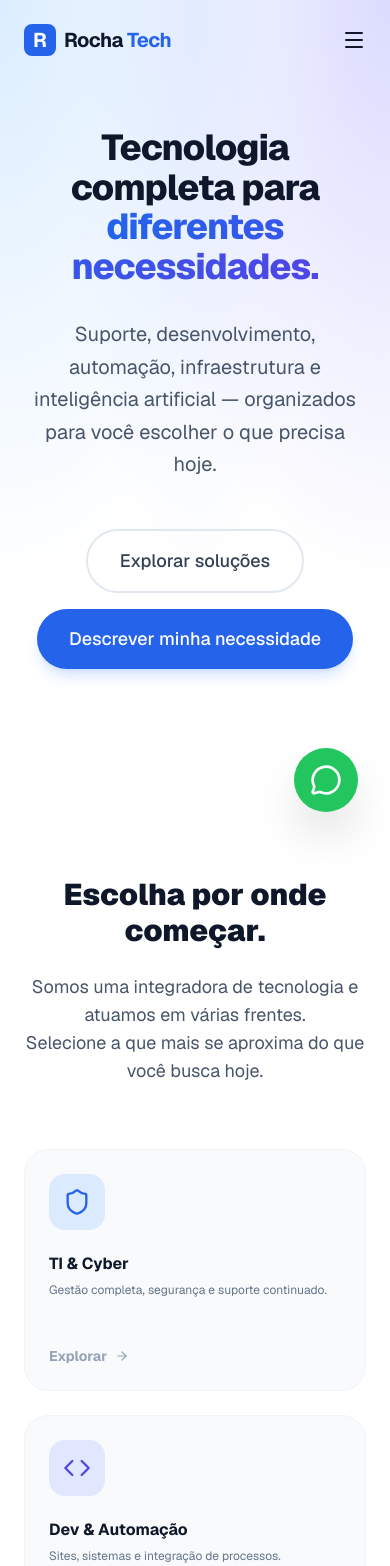
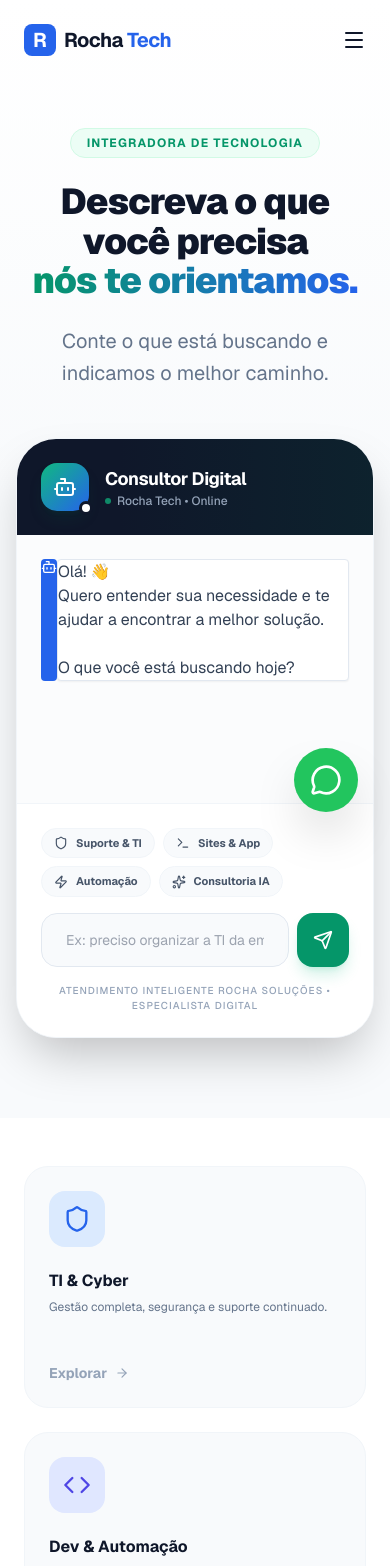
Before and after one commit to brt92/rocha-tecnologia-site, a React (Vite) app: page / in a window 390 px wide. Shown: the top 1566 px of the page. Built offline with nearby package versions, Linux system fonts and the light colour scheme.

Commit message:
Implement Chat-First Home Page strategy

```diff
--- a/App.tsx
+++ b/App.tsx
@@ -63,29 +63,30 @@ const HomeView = ({ setView }: { setView: (v: string) => void }) => {
 
   return (
     <div className="animate-in fade-in duration-700 bg-white">
-      {/* 1. HERO - CLAREZA TOTAL */}
-      <section className="relative pt-32 pb-20 md:pt-48 md:pb-24 overflow-hidden mesh-gradient">
-        <div className="max-w-6xl mx-auto px-6 relative z-10 text-center">
-          <h1 className="text-4xl md:text-6xl font-extrabold text-slate-900 tracking-tight mb-8 leading-[1.1]">
-            Tecnologia completa para<br />
-            <span className="text-transparent bg-clip-text bg-gradient-to-r from-blue-600 to-indigo-600">diferentes necessidades.</span>
+      {/* 1. HERO - CHAT FIRST EXPERIENCE */}
+      <section className="relative pt-32 pb-12 md:pt-40 md:pb-12 overflow-hidden bg-slate-50">
+        <div className="absolute top-0 inset-x-0 h-[500px] bg-gradient-to-b from-white to-slate-50"></div>
+
+        <div className="max-w-6xl mx-auto px-6 relative z-10 text-center mb-12">
+          <span className="inline-block px-4 py-1.5 rounded-full bg-emerald-50 text-emerald-600 text-xs font-bold uppercase tracking-widest mb-6 border border-emerald-100">
+            Integradora de Tecnologia
+          </span>
+          <h1 className="text-4xl md:text-6xl font-black text-slate-900 tracking-tight mb-6 leading-[1.1]">
+            Descreva o que você precisa<br />
+            <span className="text-transparent bg-clip-text bg-gradient-to-r from-emerald-600 to-blue-600">nós te orientamos.</span>
           </h1>
-          <p className="text-xl text-slate-600 mb-12 max-w-3xl mx-auto leading-relaxed">
-            Suporte, desenvolvimento, automação, infraestrutura e inteligência artificial — organizados para você escolher o que precisa hoje.
+          <p className="text-xl text-slate-500 max-w-2xl mx-auto leading-relaxed">
+            Conte o que está buscando e indicamos o melhor caminho.
           </p>
-          <div className="flex flex-col sm:flex-row items-center justify-center gap-4 mb-20">
-            <Button variant="outline" size="lg" onClick={() => document.getElementById('service-hub')?.scrollIntoView({ behavior: 'smooth' })}>
-              Explorar soluções
-            </Button>
-            <Button size="lg" onClick={() => document.getElementById('chat-inteligente')?.scrollIntoView({ behavior: 'smooth' })}>
-              Descrever minha necessidade
-            </Button>
-          </div>
+        </div>
+
+        <div className="relative z-20">
+          <TechAssistant />
         </div>
       </section>
 
-      {/* 2. HUB DE SERVIÇOS & IDENTIFICAÇÃO */}
-      <div id="service-hub">
+      {/* 2. HUB DE SERVIÇOS (PILARES) */}
+      <div id="service-hub" className="-mt-12 relative z-10">
         <ServiceHub setView={setView} />
       </div>
 
@@ -104,18 +105,7 @@ const HomeView = ({ setView }: { setView: (v: string) => void }) => {
         </div>
       </section >
 
-      {/* 6. CHAT CENTRAL */}
-      < section className="py-24 bg-white" >
-        <div className="max-w-4xl mx-auto px-6">
-          <div className="text-center mb-12">
-            <h2 className="text-3xl font-black text-slate-900 mb-4">Descreva sua necessidade e indicamos o melhor caminho.</h2>
-            <p className="text-slate-500">Nosso consultor digital está pronto para analisar seu caso.</p>
-          </div>
-          <div id="chat-inteligente">
-            <TechAssistant activateUrgent={triggerUrgent} onUrgentOpened={() => setTriggerUrgent(false)} />
-          </div>
-        </div>
-      </section >
+      {/* 6. CHAT REMOVIDO (JÁ ESTÁ NO TOPO) */}
 
       {/* URGENT CTA FIXED */}
       < div className="fixed bottom-6 right-6 z-40 hidden md:block" >
--- a/components/chat/TechAssistant.tsx
+++ b/components/chat/TechAssistant.tsx
@@ -27,7 +27,7 @@ export const TechAssistant: React.FC<TechAssistantProps> = ({ activateUrgent, on
   const [messages, setMessages] = useState<Message[]>([
     {
       role: 'assistant',
-      content: 'Oi! 👋 Eu sou o consultor digital da Rocha.\n\nMe conta: o que você está buscando hoje pra sua empresa?'
+      content: 'Olá! 👋\nQuero entender sua necessidade e te ajudar a encontrar a melhor solução.\n\nO que você está buscando hoje?'
     }
   ]);
   const [input, setInput] = useState('');
@@ -148,11 +148,11 @@ export const TechAssistant: React.FC<TechAssistantProps> = ({ activateUrgent, on
       <div className="bg-white rounded-[2.5rem] shadow-2xl border border-slate-100 overflow-hidden flex flex-col min-h-[600px] max-h-[750px]">
         {/* Header */}
         <div className="bg-slate-900 p-6 flex items-center justify-between relative overflow-hidden">
-          <div className="absolute top-0 right-0 w-64 h-full bg-gradient-to-l from-blue-900/20 to-transparent pointer-events-none"></div>
+          <div className="absolute top-0 right-0 w-64 h-full bg-gradient-to-l from-emerald-900/20 to-transparent pointer-events-none"></div>
           <div className="flex items-center gap-4 relative z-10">
-            <div className="w-12 h-12 bg-blue-600 rounded-2xl flex items-center justify-center text-white relative shadow-lg shadow-blue-900/50">
+            <div className="w-12 h-12 bg-gradient-to-br from-emerald-500 to-blue-600 rounded-2xl flex items-center justify-center text-white relative shadow-lg shadow-emerald-900/20">
               <Bot size={24} />
-              <div className="absolute -bottom-1 -right-1 w-3.5 h-3.5 bg-emerald-500 border-[3px] border-slate-900 rounded-full"></div>
+              <div className="absolute -bottom-1 -right-1 w-3.5 h-3.5 bg-white border-[3px] border-slate-900 rounded-full"></div>
             </div>
             <div>
               <h3 className="text-white font-bold text-lg tracking-tight">Consultor Digital</h3>
@@ -308,12 +308,12 @@ export const TechAssistant: React.FC<TechAssistantProps> = ({ activateUrgent, on
               value={input}
               onChange={(e) => setInput(e.target.value)}
               onKeyDown={(e) => e.key === 'Enter' && handleSendMessage(input)}
-              placeholder="Digite sua dúvida tecnológica aqui..."
-              className="flex-1 bg-slate-50 border border-slate-200 rounded-2xl px-6 py-4 outline-none focus:ring-2 focus:ring-blue-500 focus:bg-white transition-all text-sm"
+              placeholder="Ex: preciso organizar a TI da empresa, criar um site, automatizar processos, resolver um problema técnico ou entender como usar IA…"
+              className="flex-1 bg-slate-50 border border-slate-200 rounded-2xl px-6 py-4 outline-none focus:ring-2 focus:ring-emerald-500 focus:bg-white transition-all text-sm"
             />
             <button
               onClick={() => handleSendMessage(input)}
-              className="bg-blue-600 text-white p-4 rounded-2xl hover:bg-blue-700 transition-all shadow-lg shadow-blue-500/20 active:scale-95"
+              className="bg-emerald-600 text-white p-4 rounded-2xl hover:bg-emerald-700 transition-all shadow-lg shadow-emerald-500/20 active:scale-95"
             >
               <Send size={20} />
             </button>
--- a/components/home/ServiceHub.tsx
+++ b/components/home/ServiceHub.tsx
@@ -76,7 +76,8 @@ export const ServiceHub: React.FC<ServiceHubProps> = ({ setView }) => {
         <section className="py-12 bg-white">
             <div className="max-w-7xl mx-auto px-6">
 
-                {/* 1. POR ONDE COMEÇAR */}
+                {/* 1. POR ONDE COMEÇAR (Intro - Removido para Home Chat-First) */}
+                {/*
                 <div className="text-center mb-16">
                     <h2 className="text-3xl md:text-4xl font-black text-slate-900 mb-6">Escolha por onde começar.</h2>
                     <p className="text-lg text-slate-600 max-w-2xl mx-auto">
@@ -84,6 +85,7 @@ export const ServiceHub: React.FC<ServiceHubProps> = ({ setView }) => {
                         Selecione a que mais se aproxima do que você busca hoje.
                     </p>
                 </div>
+                */}
 
                 <div className="grid grid-cols-1 md:grid-cols-3 lg:grid-cols-5 gap-6 mb-24">
                     {services.map((service) => (
```
